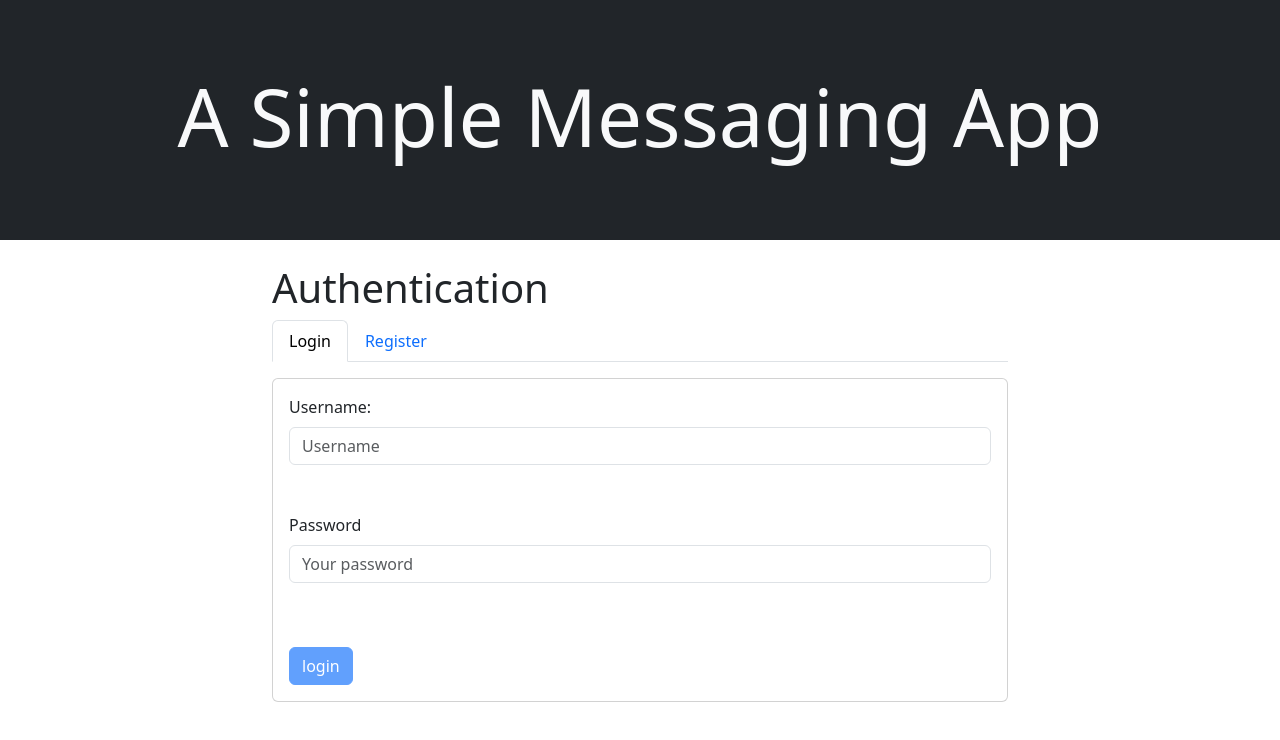
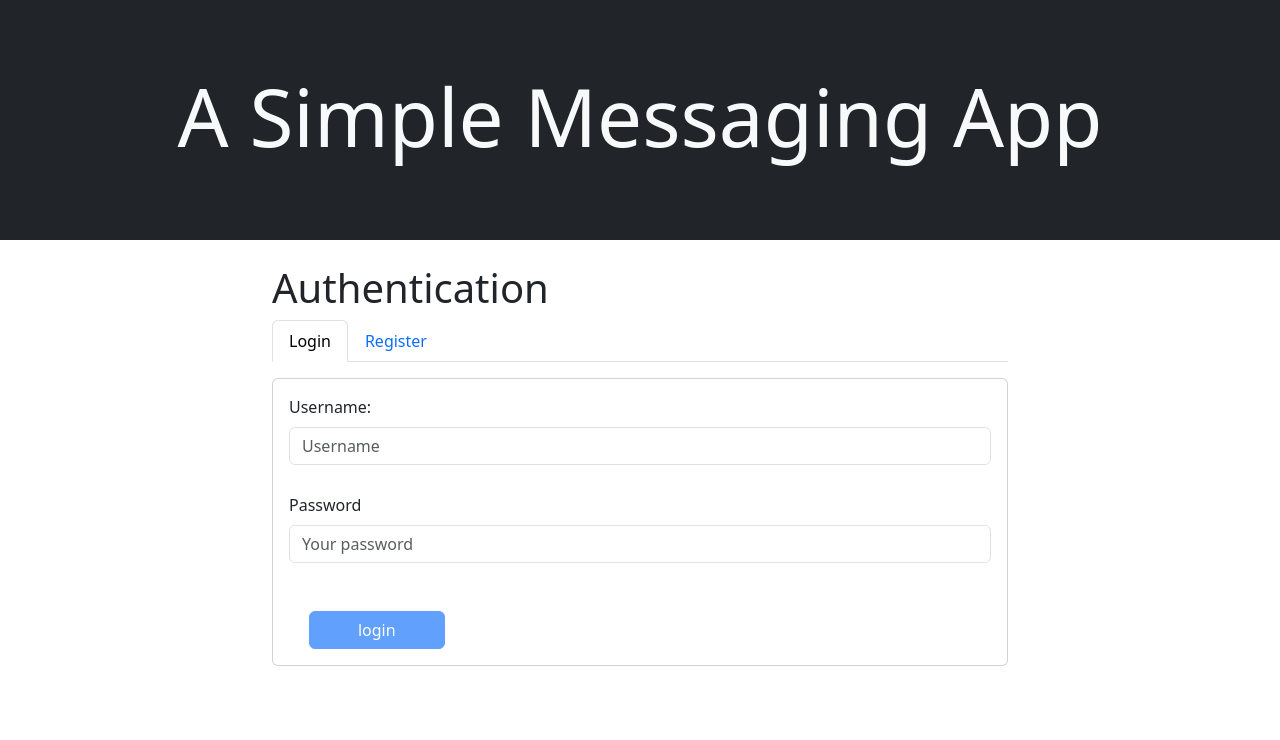
Before and after one commit to Ethan-Portman/msg-board-app, a Next.js app: page /login in a window 1280 px wide. Shown: the top 740 px of the page. Built offline with nearby package versions, Linux system fonts and the light colour scheme.

Commit message:
Changed form feedback

```diff
--- a/components/Authentication/FormParent.js
+++ b/components/Authentication/FormParent.js
@@ -2,7 +2,7 @@ import { Form, Row, Col, Button } from 'react-bootstrap';
 import { Formik } from 'formik';
 import AuthenticationError from './AuthenticationError';
 
-const FormParent = ({ validationSchema, onSubmit, submitError, btnTitle }) => (
+const FormParent = ({ validationSchema, onSubmit, errorMessage, successMessage, btnTitle }) => (
     < Formik
         validationSchema={validationSchema}
         onSubmit={onSubmit}
@@ -45,9 +45,9 @@ const FormParent = ({ validationSchema, onSubmit, submitError, btnTitle }) => (
                 </Form.Group>
 
                 {/* Form field for entering a password */}
-                <Form.Group as={Row} className="align-items-center my-5" controlId="password">
+                <Form.Group as={Row} className="align-items-center" controlId="password">
                     <Col xs={12}>
-                        <Form.Label>Password</Form.Label>
+                        <Form.Label className="mt-1">Password</Form.Label>
                     </Col>
                     <Col xs={12} style={{ position: 'relative' }}>
                         <Form.Control
@@ -67,13 +67,17 @@ const FormParent = ({ validationSchema, onSubmit, submitError, btnTitle }) => (
                 </Form.Group>
 
                 {/* Submit button */}
-                <Button variant="primary" type="submit" className="mt-3" disabled={isSubmitting || !isValid} >
-                    {btnTitle}
-                </Button>
-
-                {submitError && (  // Display the Error
-                    <AuthenticationError error={submitError} />
-                )}
+                <Row className="mt-5 mx-0 p-0">
+                    <Col xs={3} className='m-0 p-0 text-center'>
+                        <Button variant="primary" type="submit" className="px-5" disabled={isSubmitting || !isValid}>
+                            {btnTitle}
+                        </Button>
+                    </Col>
+                    <Col xs={4}>
+                        {errorMessage && (<p className='text-danger'>{errorMessage}</p>)}
+                        {successMessage && (<p className='text-success'>{successMessage}</p>)}
+                    </Col>
+                </Row>
             </Form>
         )}
     </Formik >
```
